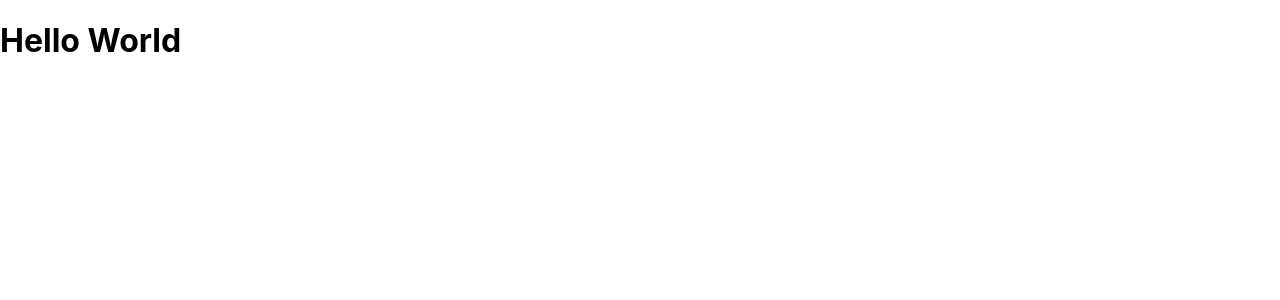
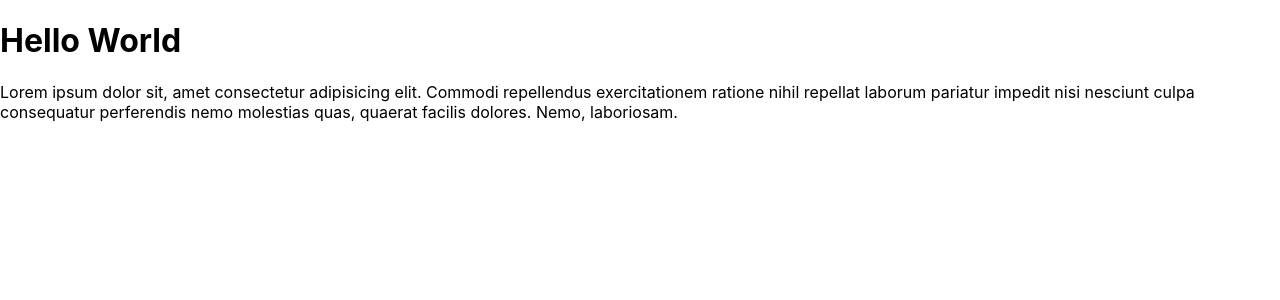
Before and after one commit to Pratikkanase76/react-app-demo, a React (Create React App) app: page / in a window 1280 px wide. Shown: the top 300 px of the page. Built offline with nearby package versions, Linux system fonts and the light colour scheme.

Commit message:
app.js updated

```diff
--- a/src/App.js
+++ b/src/App.js
@@ -4,6 +4,12 @@ function App() {
   return (
     <div>
       <h1>Hello World</h1>
+      <p>
+        Lorem ipsum dolor sit, amet consectetur adipisicing elit. Commodi
+        repellendus exercitationem ratione nihil repellat laborum pariatur
+        impedit nisi nesciunt culpa consequatur perferendis nemo molestias quas,
+        quaerat facilis dolores. Nemo, laboriosam.
+      </p>
     </div>
   );
 }
```
